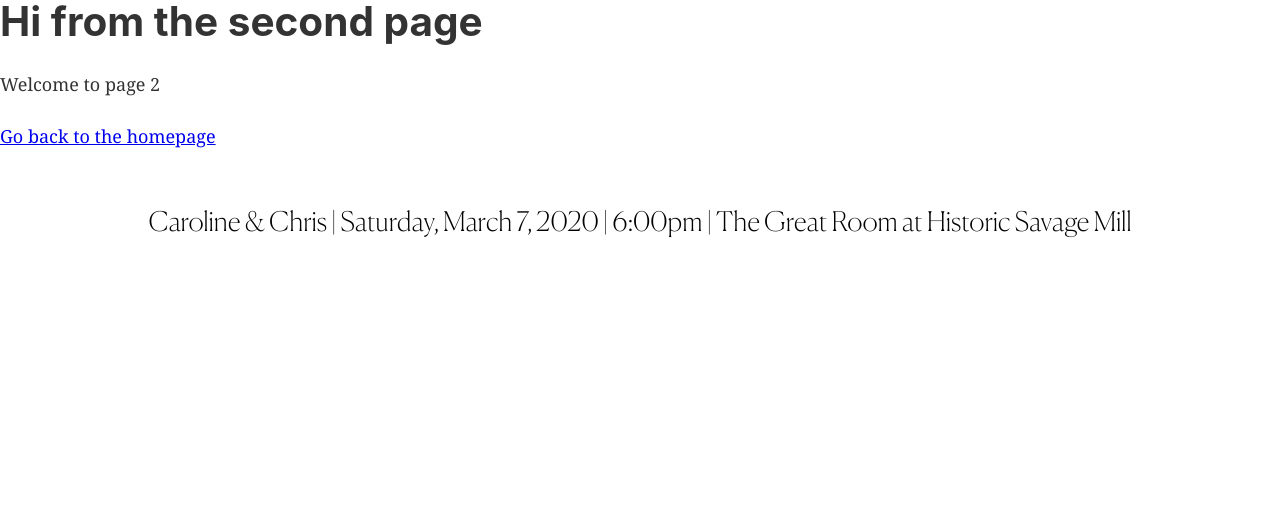
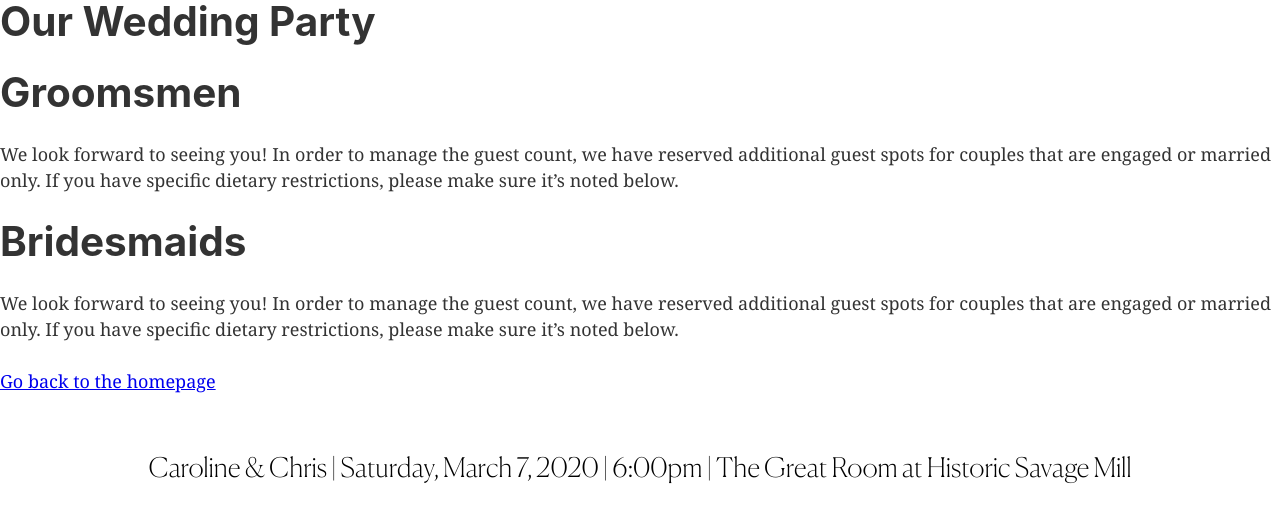
Before and after one commit to carolinesoleelee/wedding-site, a Gatsby site: page /page-2 in a window 1280 px wide. Built offline with nearby package versions, Linux system fonts and the light colour scheme; Gatsby itself is replaced by a stand-in of ours.

Commit message:
before anything else goes wrong

```diff
--- a/src/pages/page-2.js
+++ b/src/pages/page-2.js
@@ -7,8 +7,20 @@ import SEO from "../components/seo"
 const SecondPage = () => (
   <Layout>
     <SEO title="Page two" />
-    <h1>Hi from the second page</h1>
-    <p>Welcome to page 2</p>
+    <div>
+    <h1>Our Wedding Party</h1>
+    </div>
+
+    <div>
+      <h1>Groomsmen</h1>
+      <p>We look forward to seeing you! In order to manage the guest count, we have reserved additional guest spots for couples that are engaged or married only. If you have specific dietary restrictions, please make sure it’s noted below. </p>
+    </div>
+
+    <div>
+      <h1>Bridesmaids</h1>
+      <p>We look forward to seeing you! In order to manage the guest count, we have reserved additional guest spots for couples that are engaged or married only. If you have specific dietary restrictions, please make sure it’s noted below. </p>
+    </div>
+
     <Link to="/">Go back to the homepage</Link>
   </Layout>
 )
```
Also changed, not shown: 1 other file.
